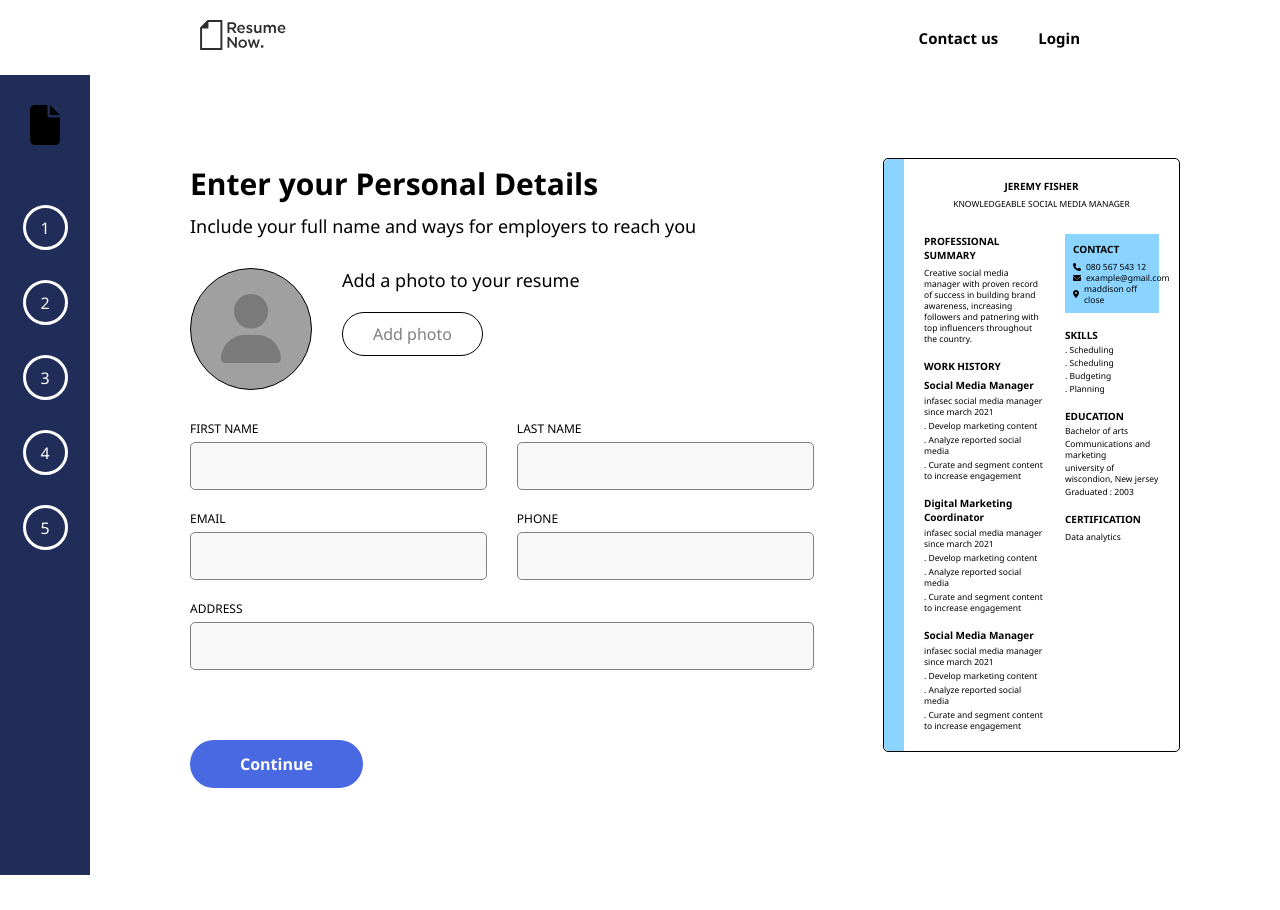
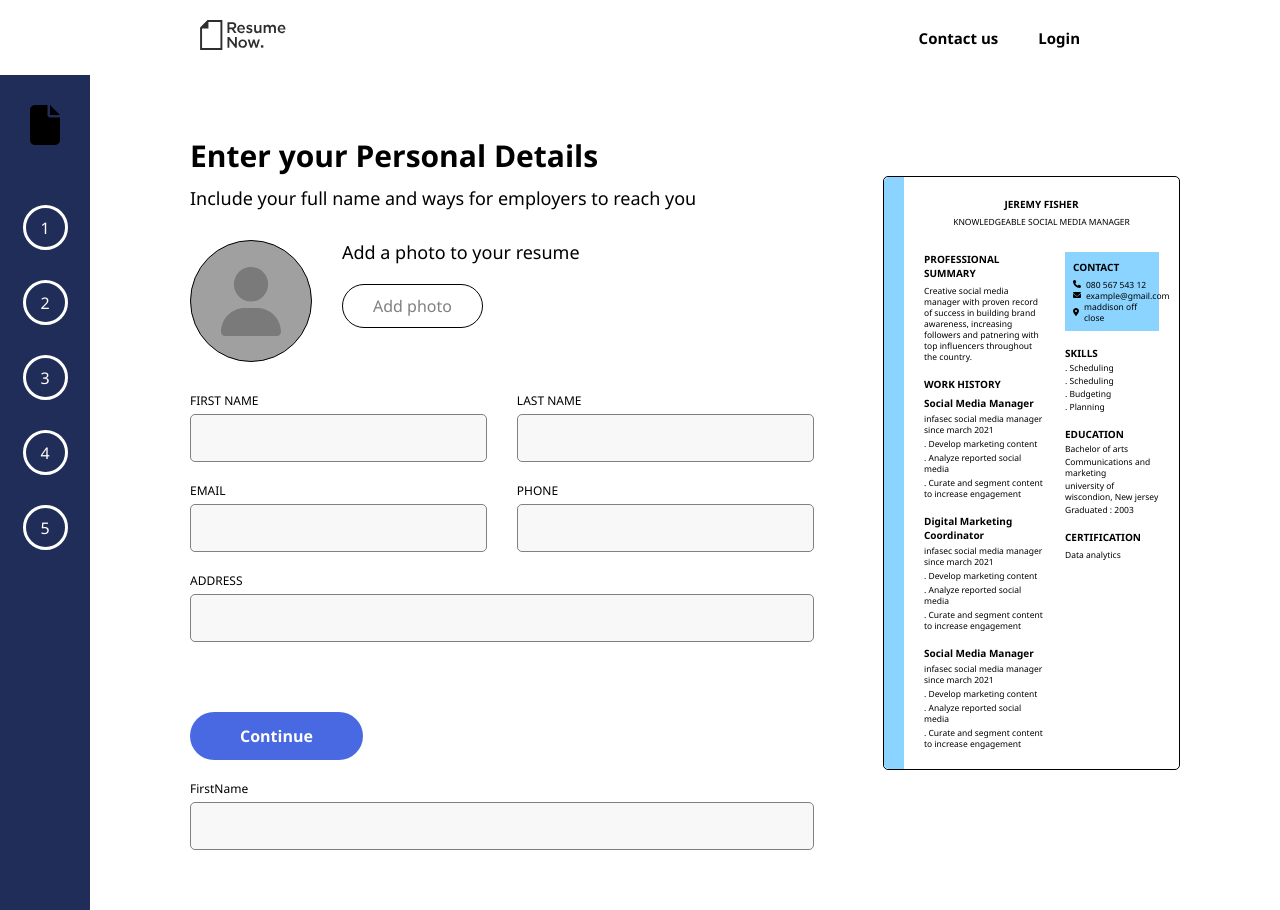
Before and after one commit to Ella59081/ResumeBuilder, a React (Vite) app: page /resumeData in a window 1280 px wide. Before the commit the page ends 875 px from the top, so only its background shows below. Built offline with nearby package versions, Linux system fonts and the light colour scheme; what @react-pdf/renderer would draw is missing.

Commit message:
validation

```diff
--- a/src/Pages/Templates/templatePage/template1/personalDetails.jsx
+++ b/src/Pages/Templates/templatePage/template1/personalDetails.jsx
@@ -5,7 +5,8 @@ import { useForm } from 'react-hook-form'
 import { FormContext } from '../../../../contexts/FormContext'
 import { useNavigate } from 'react-router-dom'
 import { yupResolver } from '@hookform/resolvers/yup'
-// import { detailsSchema } from '../../../../validations/formDataSchema'
+import InputField from '../../../../components/InputField'
+import { detailsSchema } from '../../../../validations/formDataSchema'
 
 function PersonalDetails(){
 
@@ -19,14 +20,18 @@ function PersonalDetails(){
     //     address: "",
     // });
 
-    // Initialize  schema validation
-    // const {
-    //     register,
-    //     control,
-    //     handleSubmit,
-    //     formState: { errors },
-    //     watch,
-    // } = useForm();
+    //Initialize  schema validation
+    const {
+    control,
+    register,
+    handleSubmit,
+    reset,
+    formState: { errors },
+    } = useForm({
+        mode: 'onSubmit',
+        reValidateMode: 'onSubmit',
+      resolver: yupResolver(detailsSchema),
+    });
 
     // const watchedValues = watch();
 
@@ -39,9 +44,10 @@ function PersonalDetails(){
     const handleChange = (e) =>{
         const {name, value} = e.target;
         updateForm('personalDetails', {[name] : value});
+        reset()
     }
 
-    const handleSubmit = (e) =>{
+    const onSubmit = (e) =>{
         e.preventDefault();
         navigate('/resumeData/experience')
     }
@@ -49,7 +55,7 @@ function PersonalDetails(){
 
     return(
         <>
-        <form className="first-part" onSubmit={handleSubmit}>
+        <form className="first-part" onSubmit={handleSubmit(onSubmit)}>
                         <div className="header">
                           <h1>Enter your Personal Details</h1>
                           <p>Include your full name and ways for employers to reach you</p>
@@ -121,8 +127,16 @@ function PersonalDetails(){
 
                             </div>
                             <button style={{marginTop: "50px"}} type="submit" className='continue'>Continue</button>
-                            {/* <button onClick={handleSubmit} type="submit">submit</button> */}
+                            {/* <button  type="submit">submit</button> */}
+                            <InputField
+                                name='FirstName'
+                                control={control}
+                                label="FirstName"
+                                type='text'
+                                error={errors.FirstName?.message}
+                                onChange={handleChange}
 
+                            />
                         </div>
         </form>
         </>
--- /dev/null
+++ b/src/components/InputField.jsx
@@ -0,0 +1,35 @@
+import { Controller } from "react-hook-form";
+import '../Pages/Templates/templatePage/template1/template1.css'
+import { useState } from "react";
+
+const InputField  = ({
+    name, label, error, control, value, onChange, type, register
+}) =>{
+    return(
+        <div className="name">
+            <label htmlFor="firstName">
+                {label}
+            </label>
+            <Controller
+            name={name}
+            control={control}
+            render={({field}) =>(
+                <input
+                {...field}
+                type={type}
+                register={register}
+                name={name}
+                value={value}
+                // onChange={onChange}
+                onChange={onChange}
+                />
+            )}
+
+            />
+            {error && <p className='errorMsg' style={{color: "red"}}>{error}</p>}
+
+        </div>
+    )
+}
+
+export default InputField
--- a/src/validations/formDataSchema.jsx
+++ b/src/validations/formDataSchema.jsx
@@ -1,7 +1,7 @@
 import * as Yup from "yup"
 
 export const detailsSchema = Yup.object().shape({
-  f_name: Yup.string().required("This field is required"),
+  FirstName: Yup.string().required("This field is required"),
   l_name: Yup.string().required("This field is required"),
   email: Yup.string().email("Invalid email").required("Email is required"),
 
```
